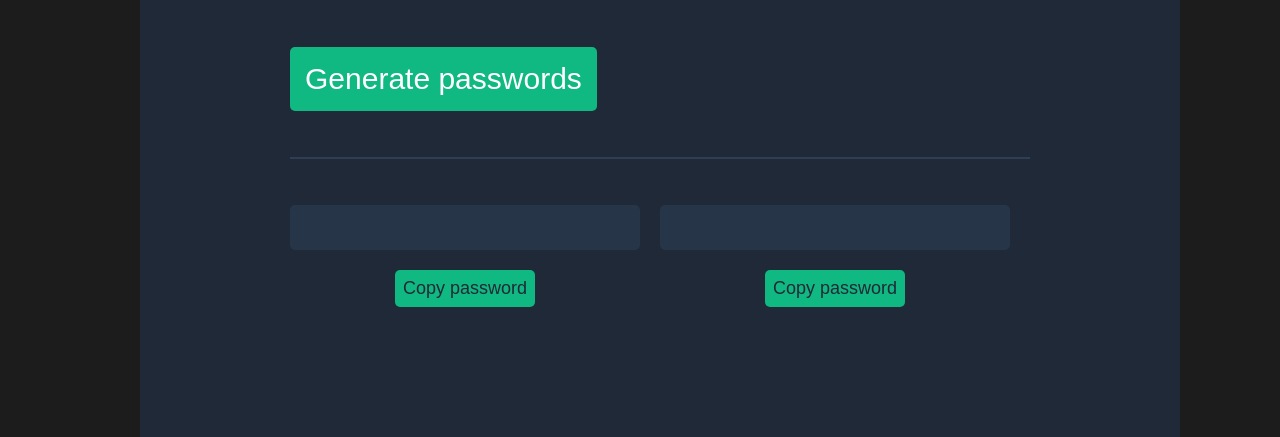
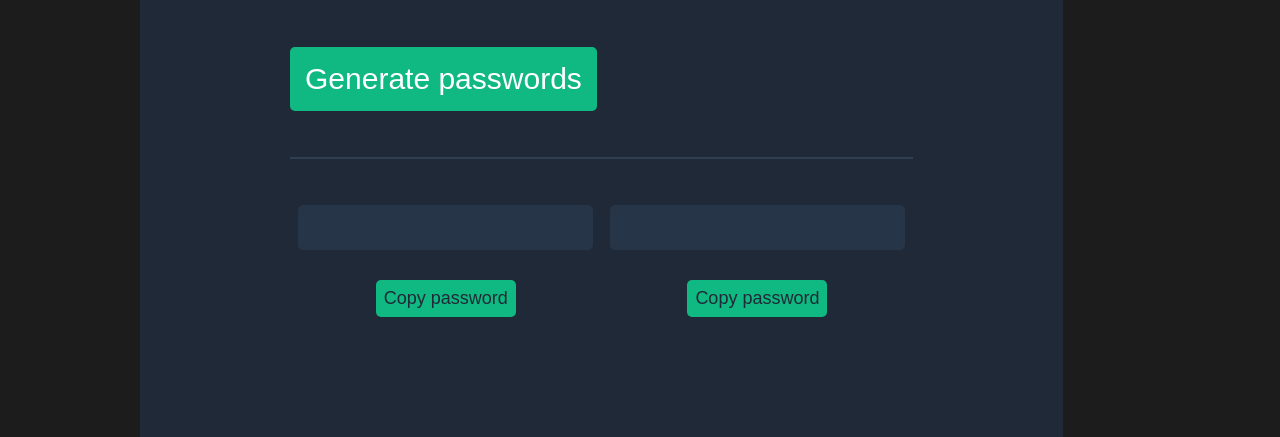
Before and after one commit to MetricOrder/password-generator, a plain HTML site: page index.html in a window 1280 px wide. Shown: the part 393-830 px from the top of the page. Drawn offline with Linux system fonts and the light colour scheme.

Commit message:
password field edit - final styling touches

```diff
--- a/index.css
+++ b/index.css
@@ -57,8 +57,8 @@ h2 {
 .pwactual {
     font-weight: 500;
     padding: 10px;
-    margin: 30 20 10 0;
-    width: 350px;
+    margin: 30 0 0 0;
+    width: 295px;
     height: 45px;
     background-color: #273549;
     color: #4ADF86;
@@ -70,7 +70,7 @@ h2 {
 }
 
 .copybutton {
-    margin: 10 20 10 0;
+    margin: 30 0 0 0;
     padding: 8px;
     font-size: 18px;
     color: #1F2937;
```
